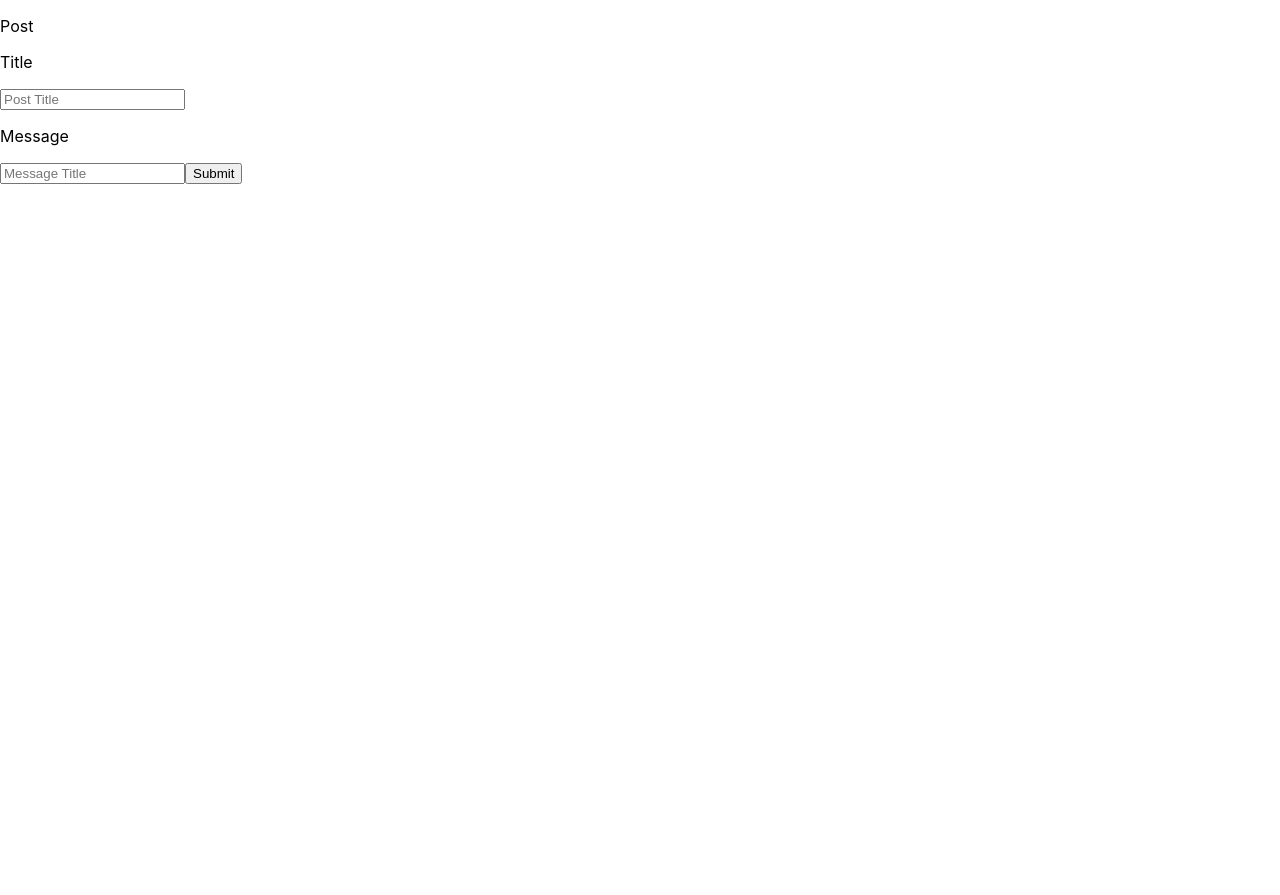
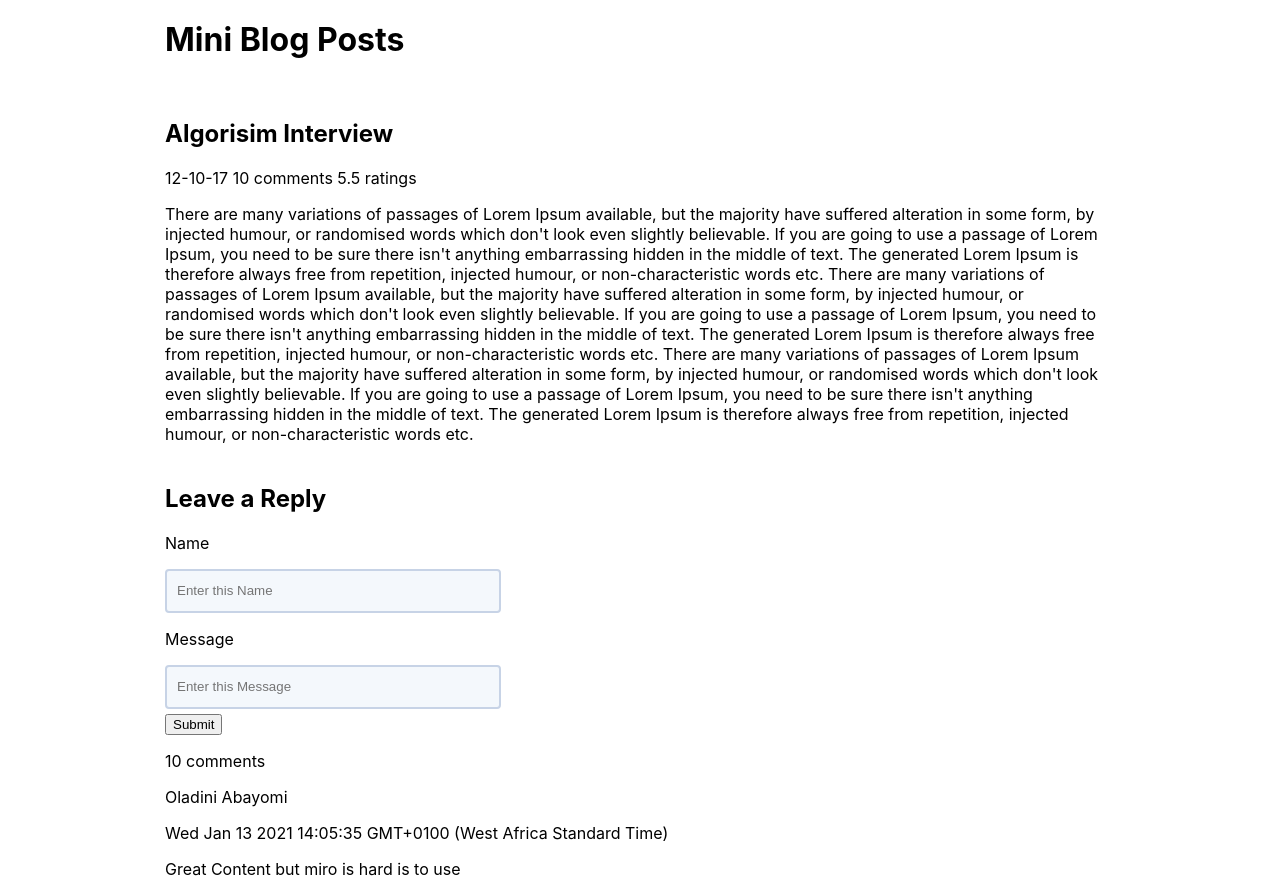
Before and after one commit to iamAbayomi/blog-front-end, a React (Create React App) app in the folder blog-frontend/: page / in a window 1280 px wide. Before the commit the page ends 800 px from the top, so only its background shows below. Built offline with nearby package versions, Linux system fonts and the light colour scheme.

Commit message:
Styled the input field

```diff
--- a/blog-frontend/src/App.css
+++ b/blog-frontend/src/App.css
@@ -19,6 +19,23 @@
   margin: 20px 0px 40px 0px ;
 }
 
+.input-field{
+  width: 320px;
+  height: 38px;
+  display: block;
+  background-color: #F4F8FC;
+  padding-left: 10px;
+  margin-top: 8px;
+  margin-bottom: 4px ;
+  border-color:#c7d3e6;
+  border-radius: 4px;
+  border-style: solid;
+}
+
+
+
+
+
 /* Small Breakpoint */
 @media screen and (min-width: 580px){
   .App {
--- a/blog-frontend/src/Blog.js
+++ b/blog-frontend/src/Blog.js
@@ -30,14 +30,14 @@ function App() {
           </p>
         </div>
         <div className="comments-box">
-            <p>Leave a Reply</p>
+            <h2>Leave a Reply</h2>
             <div className="Name">
                 <p>Name</p>
-                <input className="Name" placeholder="Enter this Name"/>
+                <input className="input-field" placeholder="Enter this Name"/>
             </div>
             <div className="Message">
                 <p>Message</p>
-                <input className="Name" placeholder="Enter this Message"/>
+                <input className="input-field" placeholder="Enter this Message"/>
             </div>
             <button type="button"> Submit </button>
         </div>
--- a/blog-frontend/src/Post.js
+++ b/blog-frontend/src/Post.js
@@ -1,3 +1,5 @@
+import './App.css';
+
 function Post(){
     return(
         <div className="App">
--- a/blog-frontend/src/index.js
+++ b/blog-frontend/src/index.js
@@ -2,13 +2,13 @@ import React from 'react';
 import ReactDOM from 'react-dom';
 import './index.css';
 // import App from './App';
-import Post from './Post'
-// import Blog from './Blog'
+// import Post from './Post'
+import Blog from './Blog'
 
 
 ReactDOM.render(
     //  <App />,
-    <Post />,
-      // <Blog />,
+    // <Post />,
+      <Blog />,
   document.getElementById('root')
 );
```
